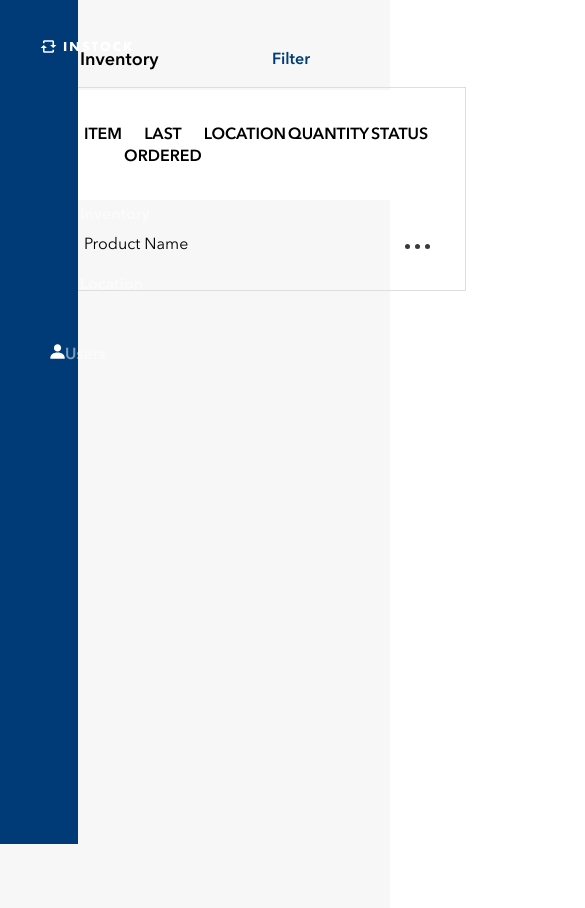
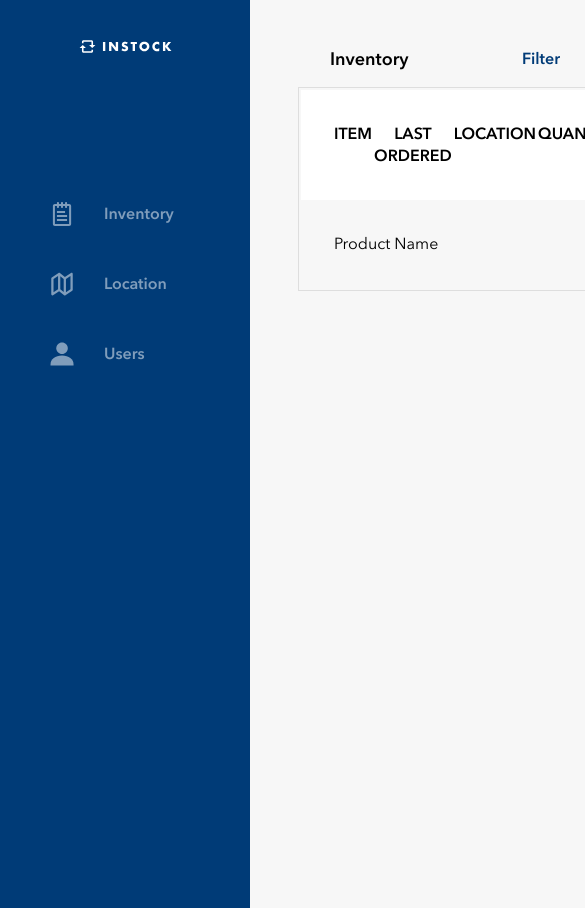
Before and after one commit to anigerla/inventoryGroupProject, a React (Create React App) app: page / in a window 390 px wide. Shown: the top 908 px of the page, 585 px wide, since content can reach past the window. Built offline with nearby package versions, Linux system fonts and the light colour scheme.

Commit message:
SideBar component completed. included some styles to the Main component to make have it more responsive with the sidebar there

```diff
--- /dev/null
+++ b/src/components/Image Components/UserImg.js
@@ -0,0 +1,25 @@
+import React, { Component } from 'react'
+
+export default class UserImg extends Component {
+  render() {
+    return (
+    <svg width="24px" height="24px" viewBox="0 0 15 15" version="1.1" xmlns="http://www.w3.org/2000/svg">
+        <title>Group</title>
+        <desc>Created with Sketch.</desc>
+        <defs></defs>
+        <g id="Symbols" stroke="none" stroke-width="1" fill="none" fill-rule="evenodd">
+            <g id="Icon/User/White" transform="translate(-4.000000, -4.000000)" fill="#FFFFFF80" fill-rule="nonzero">
+                <g id="user">
+                    <g id="Filled_Icons" transform="translate(4.333333, 4.333333)">
+                        <g id="Group">
+                            <path d="M7.18896257,7.19255615 C9.17082353,7.19255615 10.7825455,5.57993583 10.7825455,3.59897326 C10.7825455,1.6180107 9.17082353,0.00539037433 7.18896257,0.00539037433 C5.2071016,0.00539037433 3.59537968,1.6180107 3.59537968,3.59897326 C3.59537968,5.57993583 5.208,7.19255615 7.18896257,7.19255615 Z" id="Shape"></path>
+                            <path d="M7.18896257,8.09095187 C2.95751872,8.09095187 0.00179679144,10.3072941 0.00179679144,13.4813262 L0.00179679144,14.3797219 L14.3761283,14.3797219 L14.3761283,13.4813262 C14.3761283,10.3072941 11.4213048,8.09095187 7.18896257,8.09095187 Z" id="Shape"></path>
+                        </g>
+                    </g>
+                </g>
+            </g>
+        </g>
+    </svg>
+    )
+  }
+}
--- a/src/components/MainComponent.js
+++ b/src/components/MainComponent.js
@@ -4,7 +4,7 @@ import InvList from './InvList';
 export default class MainComponent extends Component {
   render() {
     return (
-      <div>
+      <div className="main">
         <InvList />
       </div>
     )
--- a/src/components/SideBar.js
+++ b/src/components/SideBar.js
@@ -1,6 +1,7 @@
 import React, { Component } from 'react'
-import Location from './Location';
-import Inventory from './Inventory';
+import LocationImg from './Image Components/LocationImg';
+import InventoryImg from './Image Components/InventoryImg.js';
+import UserImg from './Image Components/UserImg';
 
 export default class SideBar extends Component {
 
@@ -12,23 +13,15 @@ export default class SideBar extends Component {
           <img src="/assets/wordmark/Wordmark.svg" alt=""></img>
         </div>
         <div className="sidebar__links sidebar__inventory">
-          {/* <div>
-            <img src="/assets/icons/Inventory.svg" alt=""></img>
-          </div> */}
-          <Inventory/>
+          <InventoryImg/>
           <h3>Inventory</h3>
         </div>
         <div className="sidebar__links sidebar__location">
-          {/* <div>
-            <img src="/assets/icons/Location.svg" alt=""></img>
-          </div> */}
-          <Location/>
+          <LocationImg/>
           <h3>Location</h3>
         </div>
         <div className="sidebar__links sidebar__users">
-          <div>
-            <img src="/assets/icons/User.svg" alt=""></img>
-          </div>
+          <UserImg/>
           <h3>Users</h3>
         </div>
       </aside>
--- a/src/styles/index.css
+++ b/src/styles/index.css
@@ -58,10 +58,16 @@ h3 {
   font-size: 16px;
 }
 
-body, .App {
+body {
   margin: 0;
   padding: 0;
   font-family: 'Avenir Next';
+}
+
+.App {
+  display: -webkit-box;
+  display: -ms-flexbox;
+  display: flex;
 }
 
 .sidebar {
@@ -73,11 +79,7 @@ body, .App {
       -ms-flex-direction: column;
           flex-direction: column;
   background-color: #003B77;
-  position: absolute;
-  top: 0;
-  left: 0;
-  height: 100vh;
-  width: 20vw;
+  min-width: 250px;
 }
 
 .sidebar .sidebar__logo img {
@@ -115,6 +117,10 @@ body, .App {
 
 .sidebar .sidebar__links h3 {
   font-weight: 600;
+}
+
+.main {
+  width: 100%;
 }
 
 .InvListParent {
--- a/src/styles/index.scss
+++ b/src/styles/index.scss
@@ -91,6 +91,7 @@ $white05: #FFFFFF0D;
   font-style: italic;
 }
 
+// Font Sizing
 h1{
   font-size: 24px;
 }
@@ -100,6 +101,8 @@ h2{
 h3{
   font-size: 16px;
 }
+
+
 //button mixins
 @mixin regularButton {
   font-family: 'Avenir Next';
@@ -133,14 +136,15 @@ h3{
   border-radius: 2px;
 }
 
-//test
-
-body, .App {
+body {
   margin: 0;
   padding: 0;
   font-family: 'Avenir Next';
 }
 
+.App{
+  display: flex;
+}
 
 // SideBar
 
@@ -148,11 +152,7 @@ body, .App {
   display: flex;
   flex-direction: column;
   background-color: $navy;
-  position: absolute;
-  top: 0;
-  left: 0;
-  height: 100vh;
-  width: 20vw;
+  min-width: 250px;
 
   .sidebar__logo{
     img{
@@ -183,14 +183,21 @@ body, .App {
       margin-right: 30px;
     }
     h3{
-      font-weight: 600;
+      font-weight: $demibold;
     }
   }
 }
 
+// Main Component
+
+.main{
+  width: 100%;
+}
+
 
 //-------------------------------------------------------------------------------------------
-//Inventory List Component Styling starts
+// Inventory List Component Styling starts
+
 .InvListParent {
   background-color: $grey5;
   height: 100vh;
```
Also changed, not shown: src/components/Image Components/InventoryImg.js (renamed from src/components/Inventory.js), src/components/Image Components/LocationImg.js (renamed from src/components/Location.js), 1 other file (tests, documents, lock files or other folders).
